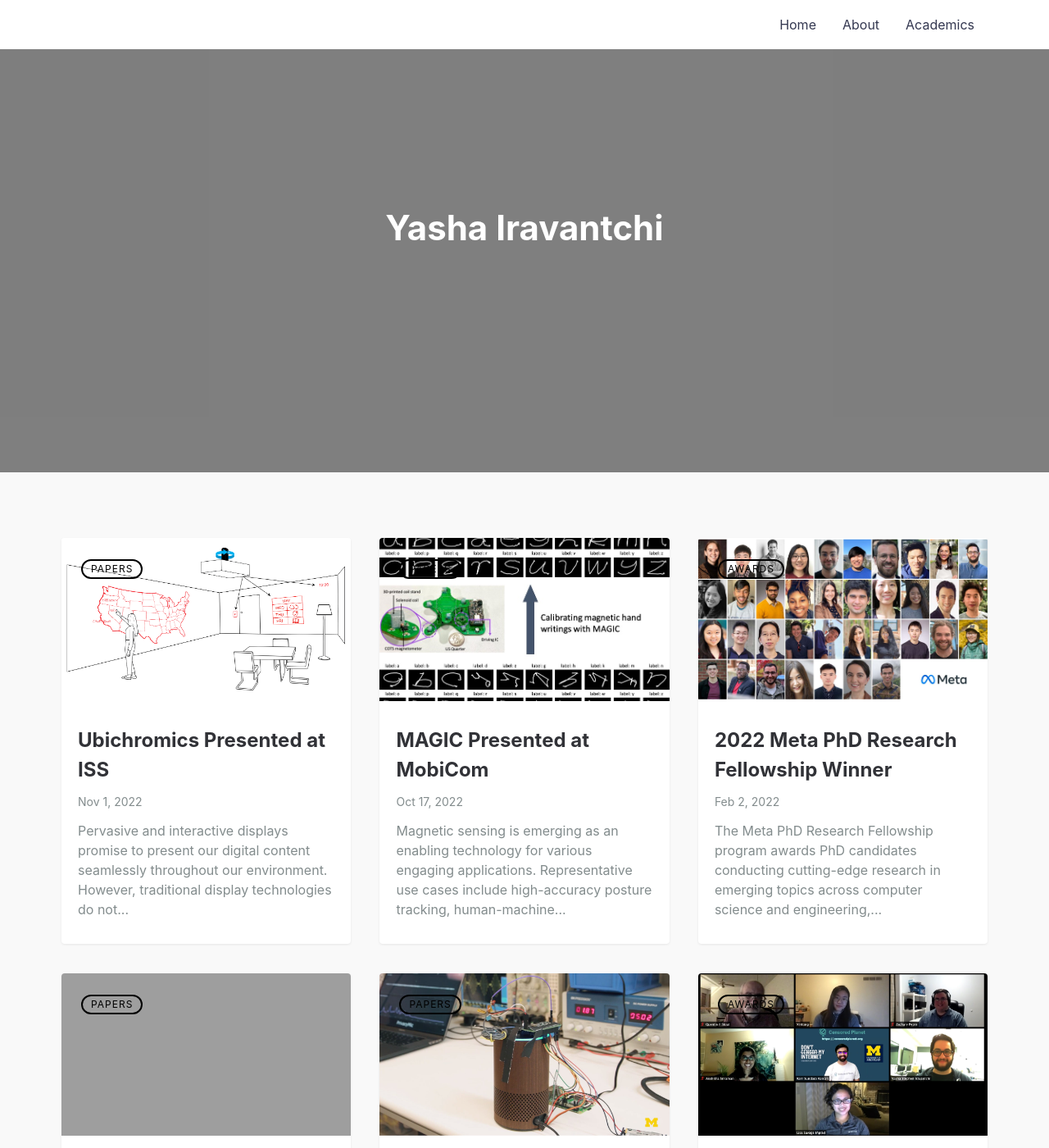
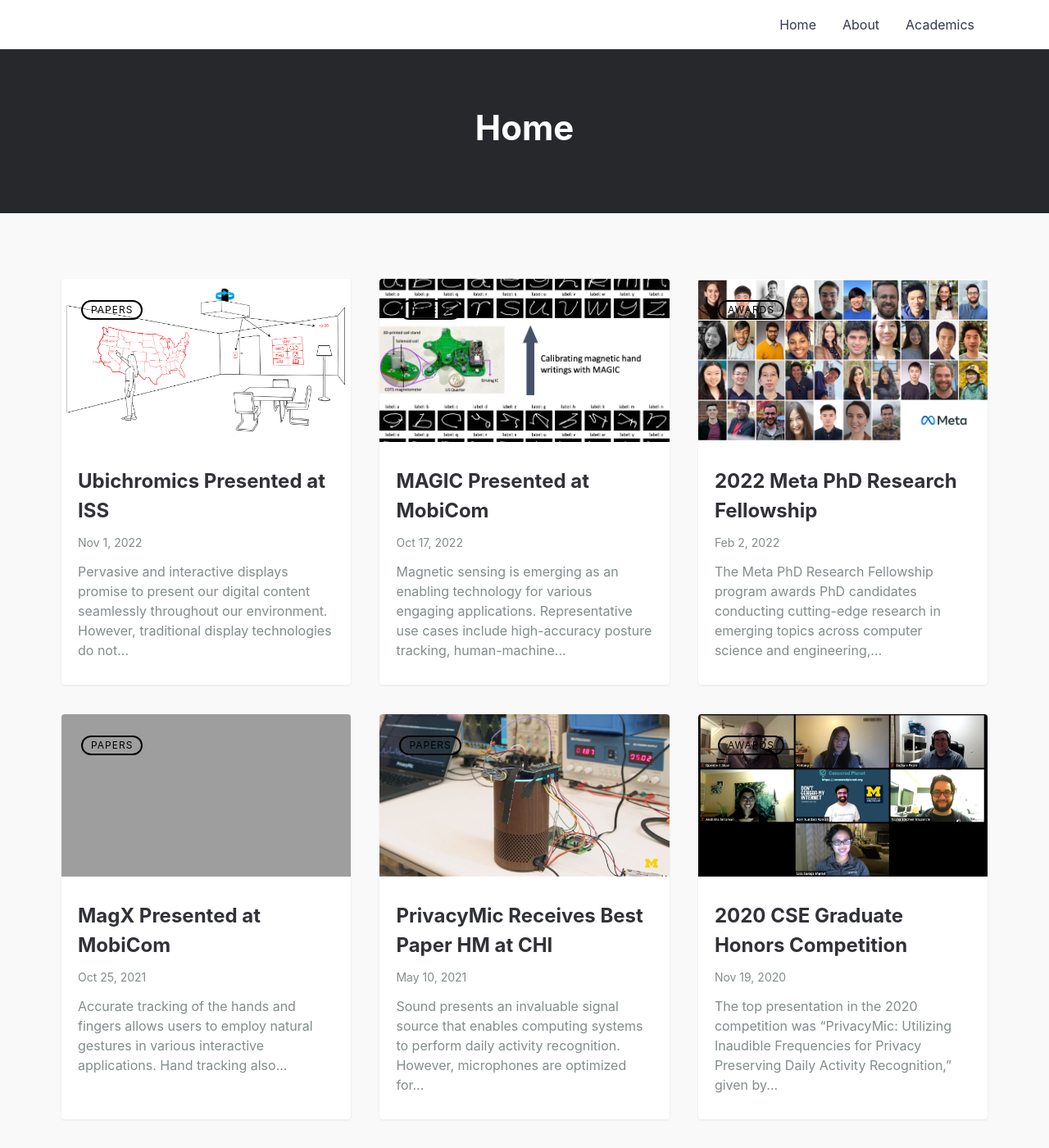
Before and after one commit to yashairavantchi/yashairavantchi.github.io, a Jekyll site: the page built from index.md, in a window 1280 px wide and 1400 px high. Shown: the whole window at 82% size. Built offline with Jekyll 4.4.1, drawn with Linux system fonts in a browser that asks for light colours.

Commit message:
Try hero-small

```diff
--- a/_layouts/default.html
+++ b/_layouts/default.html
@@ -19,10 +19,16 @@ layout: compress
 
     {% include header.html %}
 
-    <div class="hero lazyload" data-bg="{{ site.url }}{{ site.baseurl }}/assets/img/{{ site.hero_img }}">
+    <!-- <div class="hero lazyload" data-bg="{{ site.url }}{{ site.baseurl }}/assets/img/{{ site.hero_img }}">
       <div class="hero__wrap">
         <h1 class="hero__title">{{ site.title | escape }}</h1>
         <p class="hero__meta">{{ site.tagline }}</p>
+      </div>
+    </div> -->
+
+    <div class="hero--small">
+      <div class="hero__wrap">
+        <h1 class="hero__title">{{ page.title }}</h1>
       </div>
     </div>
 
--- a/_posts/2022-2-2-MetaFellowship.md
+++ b/_posts/2022-2-2-MetaFellowship.md
@@ -1,6 +1,6 @@
 ---
 layout: post
-title: "2022 Meta PhD Research Fellowship Winner"
+title: "2022 Meta PhD Research Fellowship"
 featured-img: MetaFellowship.jpg
 mathjax: true
 category: Awards
```
Also changed, not shown: _posts/2020-11-19-CSEHonors.md (line endings or trailing spaces).
